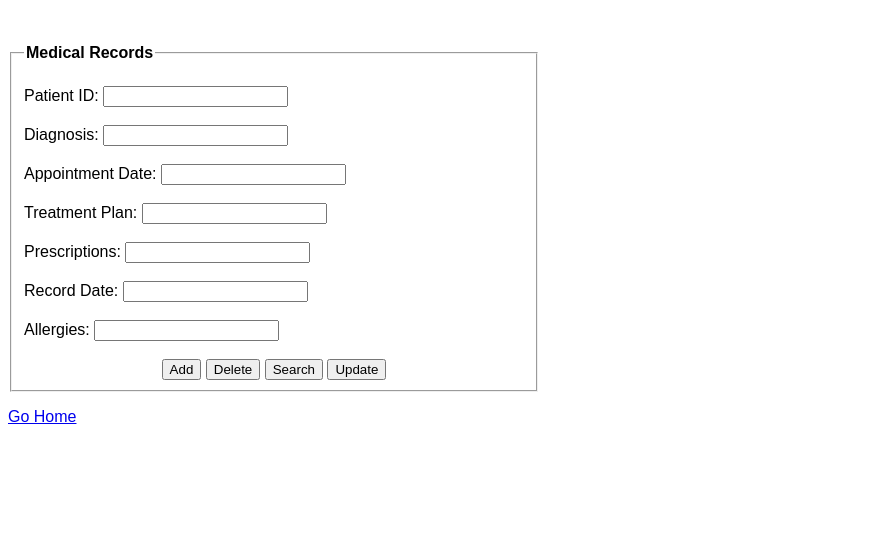
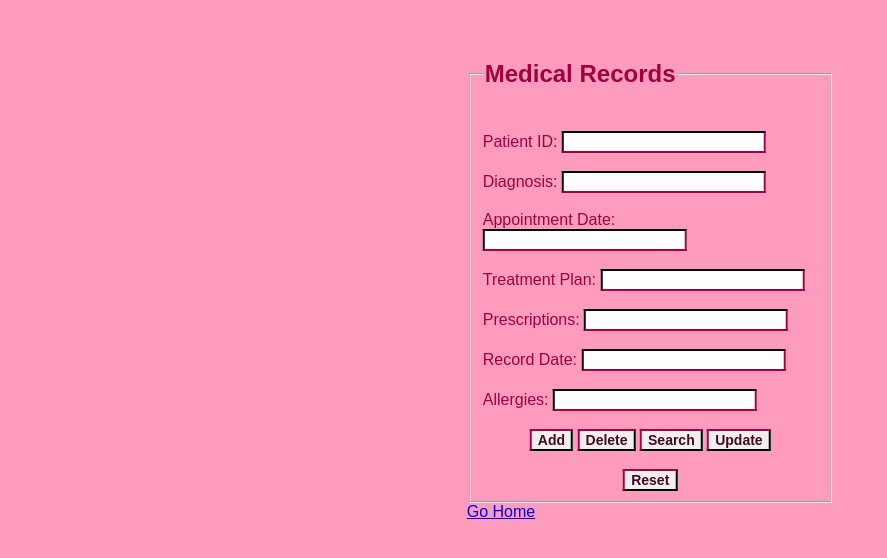
Before and after one commit to Abdullah-Alshamrani/FinalProject-, a plain HTML site: page HTML/PARecords.html in a window 1280 px wide. Shown: the whole page, without its empty margins (0-887 px from the left). Drawn offline with Linux system fonts and the light colour scheme.

Commit message:
Update PARecords.html

```diff
--- a/HTML/PARecords.html
+++ b/HTML/PARecords.html
@@ -1,11 +1,40 @@
 <html>
 <body style="font-family:arial">
+<style>
+body {
+            background-color: #ff9cbd; /* Set background color to orange */
+            color: #a2013d; /* Set text color to white for contrast */
+            font-family: Arial, sans-serif; /* Set font for the page */
+        }
+        /* Style for buttons */
+        input {
+          color: #460a1e;
+          text-align: center;
+          text-decoration: none;
+          display: inline-block;
+          font-size: 14px;
+          cursor: text;
+            border-color: #520021;
+            font-weight: bolder;
+        }
+        .horizontal-center {
+          margin: 0;
+          position: absolute;
+          top: 5%;
+          -ms-transform: translateX(125%);
+          transform: translateX(125%);
+        }
 
+.Patients div {
+  width:50%;
+    float: unset;
+}
+</style>
 <BR><BR>
-<FORM NAME="Main" ACTION="http://localhost:3000/PARecords" METHOD="post">
-
-     <fieldset style="width: 500px">
-         <legend><b>Medical Records</b></legend>
+<FORM NAME="Main" ACTION="http://localhost:5000/PARecords" METHOD="post">
+<div class="horizontal-center">
+     <fieldset style="width: 335px">
+         <legend><h2>Medical Records</h2></legend>
          <br>
 
           Patient ID:
@@ -42,10 +71,14 @@
              <INPUT TYPE="submit" VALUE="Search">
              <INPUT TYPE="submit" VALUE="Update">
          </div>
+         <BR>
+         <div align="center">
+             <INPUT TYPE="reset" VALUE="Reset">
+         </div>
      </fieldset>
 </FORM>
 
 <a href=PAHome.html>Go Home</a> <!-- Link to go to home page -->
-
+</div>
 </body>
 </html>
```
